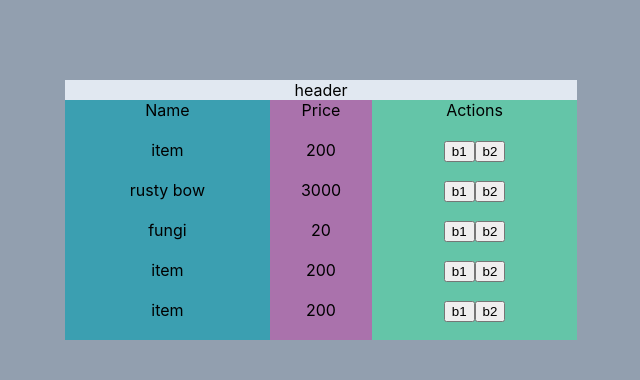
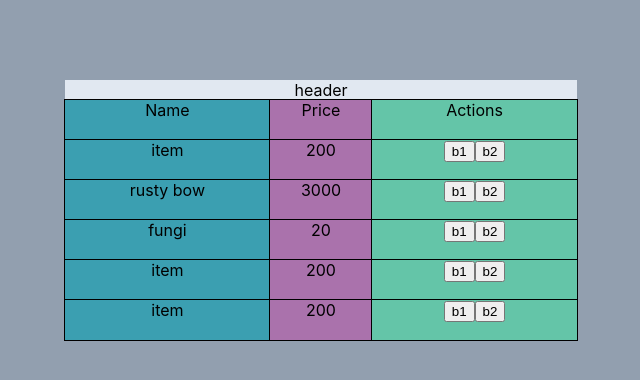
Before and after one commit to NulleanAndRain/ReactJSPractice, a React (Create React App) app: page / in a window 1280 px wide. Shown: the top 380 px of the page, without its empty margins (319-959 px from the left). Built offline with nearby package versions, Linux system fonts and the light colour scheme.

Commit message:
fixed borders

```diff
--- a/src/components/Table/Table.css
+++ b/src/components/Table/Table.css
@@ -7,7 +7,7 @@
 }
 
 .TableCell1, .TableCell2, .TableCell3{
-    outline: 1px, solid, #000;
+    outline: 1px solid #000;
 }
 
 .TableCell1{
```
